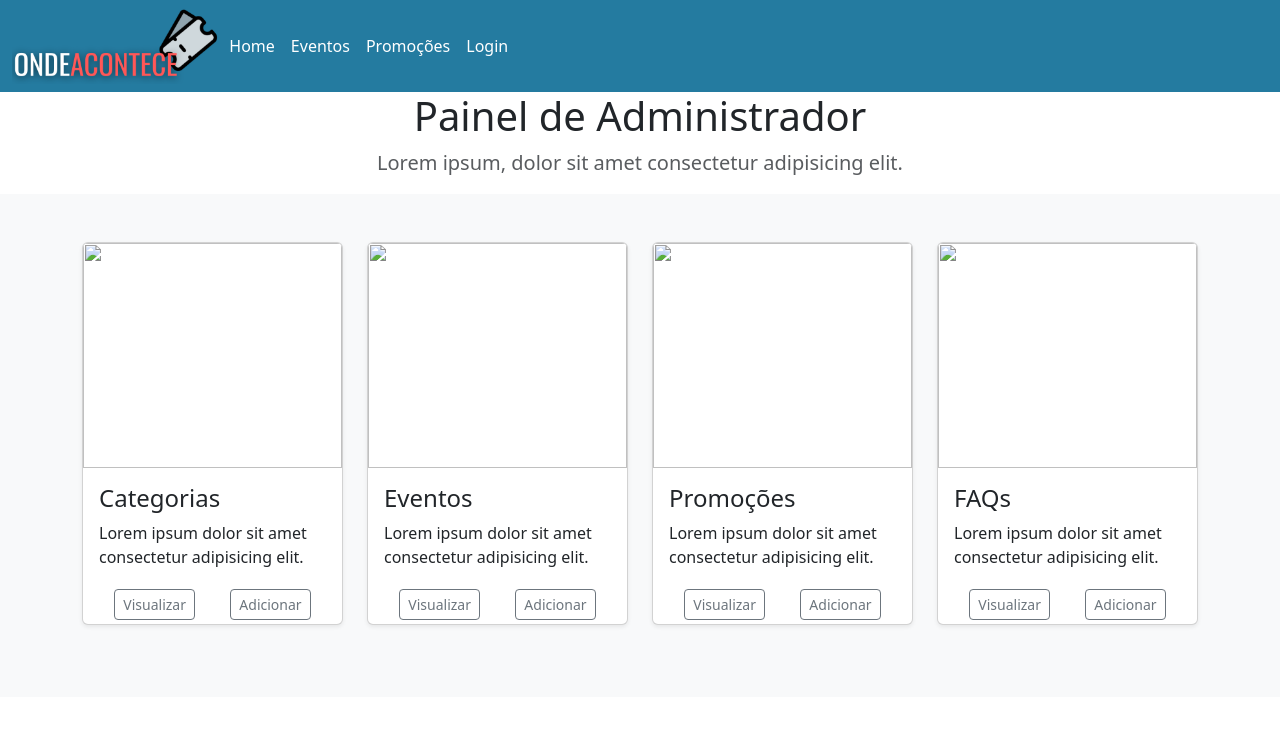
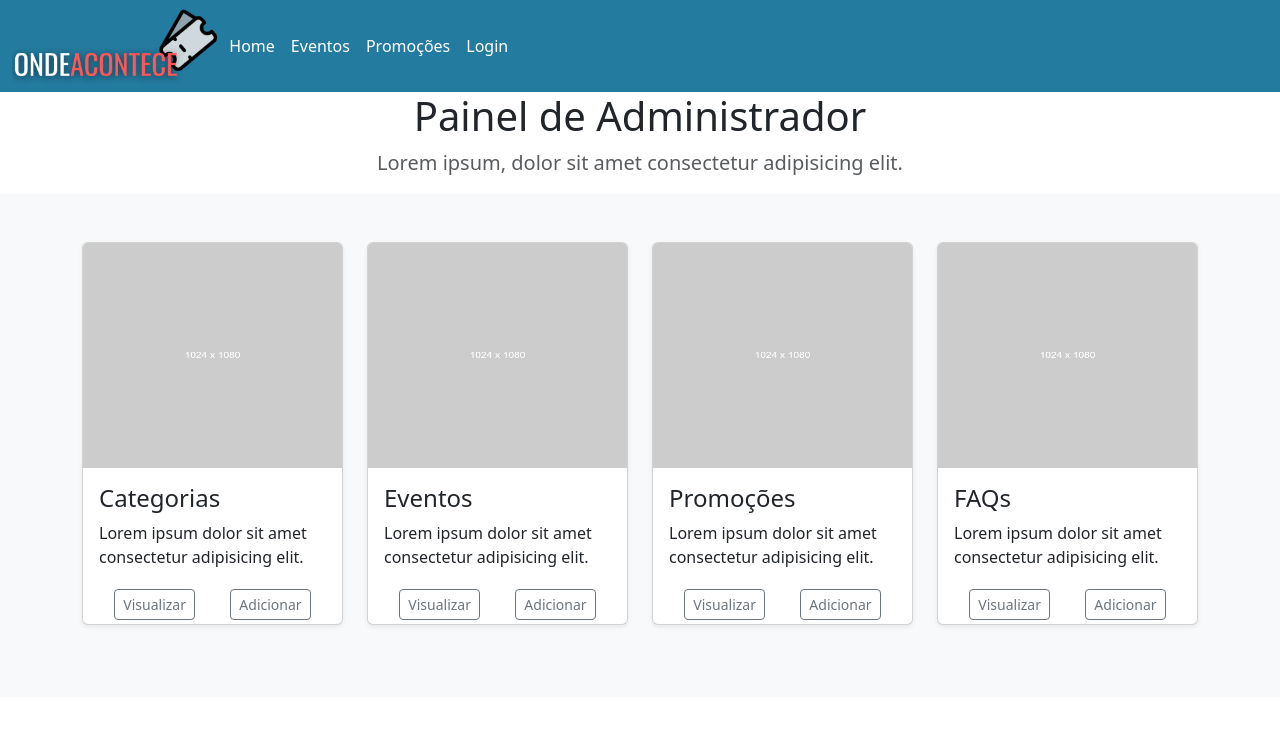
Before and after one commit to lippekstro/projeto_47, a PHP site: page /views/admin/painel.php in a window 1280 px wide. Shown: the top 737 px of the page. Run offline with PHP 8.4, Linux system fonts and the light colour scheme.

Commit message:
mudei os links e as imgs do painel

```diff
--- a/views/admin/painel.php
+++ b/views/admin/painel.php
@@ -17,46 +17,46 @@ require_once $_SERVER['DOCUMENT_ROOT'] . '/projeto_47/templates/cabecalho.php';
             <div class="row">
                 <div class="col">
                     <div class="card mb-4 shadow-sm">
-                        <img class="card-img-top" style="height: 225px; width:100%; display:block" src="" data-holder-rendered="true">
+                        <img class="card-img-top" style="height: 225px; width:100%; display:block" src="/projeto_47/img/dummy.png" data-holder-rendered="true">
                         <div class="card-body">
                             <h4>Categorias</h4>
                             <p class="card-text">Lorem ipsum dolor sit amet consectetur adipisicing elit.</p>
                         </div>
                         <div class="d-flex justify-content-evenly align-items-center">
-                            <a href="/views/admin/adicionar_promocao.php"><button type="button" class="btn btn-sm btn-outline-secondary m-1">Visualizar</button></a>
-                            <a href="/views/admin/adicionar_promocao.php"><button type="button" class="btn btn-sm btn-outline-secondary m-1">Adicionar</button></a>
+                            <a href="#"><button type="button" class="btn btn-sm btn-outline-secondary m-1">Visualizar</button></a>
+                            <a href="#"><button type="button" class="btn btn-sm btn-outline-secondary m-1">Adicionar</button></a>
                         </div>
                     </div>
                 </div>
                 <div class="col">
                     <div class="card mb-4 shadow-sm">
-                        <img class="card-img-top" style="height: 225px;width:100%; display:block" src="" data-holder-rendered="true">
+                        <img class="card-img-top" style="height: 225px;width:100%; display:block" src="/projeto_47/img/dummy.png" data-holder-rendered="true">
                         <div class="card-body">
                             <h4>Eventos</h4>
                             <p class="card-text">Lorem ipsum dolor sit amet consectetur adipisicing elit. </p>
                         </div>
                         <div class="d-flex justify-content-evenly align-items-center">
-                            <a href="/views/admin/adicionar_promocao.php"><button type="button" class="btn btn-sm btn-outline-secondary m-1">Visualizar</button></a>
-                            <a href="/views/admin/adicionar_promocao.php"><button type="button" class="btn btn-sm btn-outline-secondary m-1">Adicionar</button></a>
+                            <a href="/projeto_47/views/admin/lista_evento.php"><button type="button" class="btn btn-sm btn-outline-secondary m-1">Visualizar</button></a>
+                            <a href="/projeto_47/views/admin/cadastro_evento.php"><button type="button" class="btn btn-sm btn-outline-secondary m-1">Adicionar</button></a>
                         </div>
                     </div>
                 </div>
                 <div class="col">
                     <div class="card mb-4 shadow-sm">
-                        <img class="card-img-top" style="height: 225px;width:100%; display:block" src="" data-holder-rendered="true">
+                        <img class="card-img-top" style="height: 225px;width:100%; display:block" src="/projeto_47/img/dummy.png" data-holder-rendered="true">
                         <div class="card-body">
                             <h4>Promoções</h4>
                             <p class="card-text">Lorem ipsum dolor sit amet consectetur adipisicing elit.</p>
                         </div>
                         <div class="d-flex justify-content-evenly align-items-center">
-                            <a href="/views/admin/adicionar_promocao.php"><button type="button" class="btn btn-sm btn-outline-secondary m-1">Visualizar</button></a>
-                            <a href="/views/admin/adicionar_promocao.php"><button type="button" class="btn btn-sm btn-outline-secondary m-1">Adicionar</button></a>
+                            <a href="#"><button type="button" class="btn btn-sm btn-outline-secondary m-1">Visualizar</button></a>
+                            <a href="#"><button type="button" class="btn btn-sm btn-outline-secondary m-1">Adicionar</button></a>
                         </div>
                     </div>
                 </div>
                 <div class="col">
                     <div class="card mb-4 shadow-sm">
-                        <img class="card-img-top" style="height: 225px;width:100%; display:block" src="" data-holder-rendered="true">
+                        <img class="card-img-top" style="height: 225px;width:100%; display:block" src="/projeto_47/img/dummy.png" data-holder-rendered="true">
                         <div class="card-body">
                             <h4>FAQs</h4>
                             <p class="card-text">Lorem ipsum dolor sit amet consectetur adipisicing elit. </p>
```
Also changed, not shown: img/dummy.png (added).
